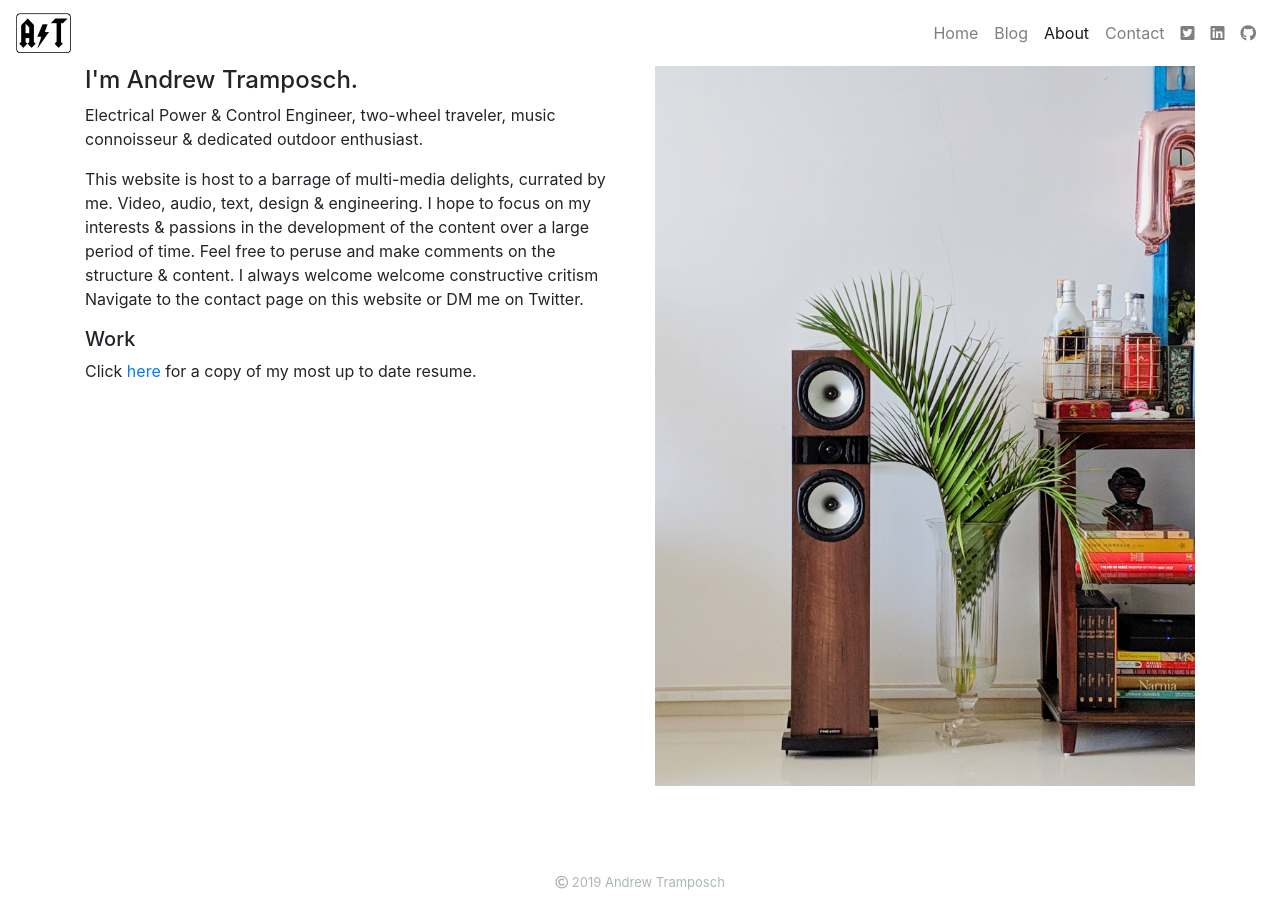
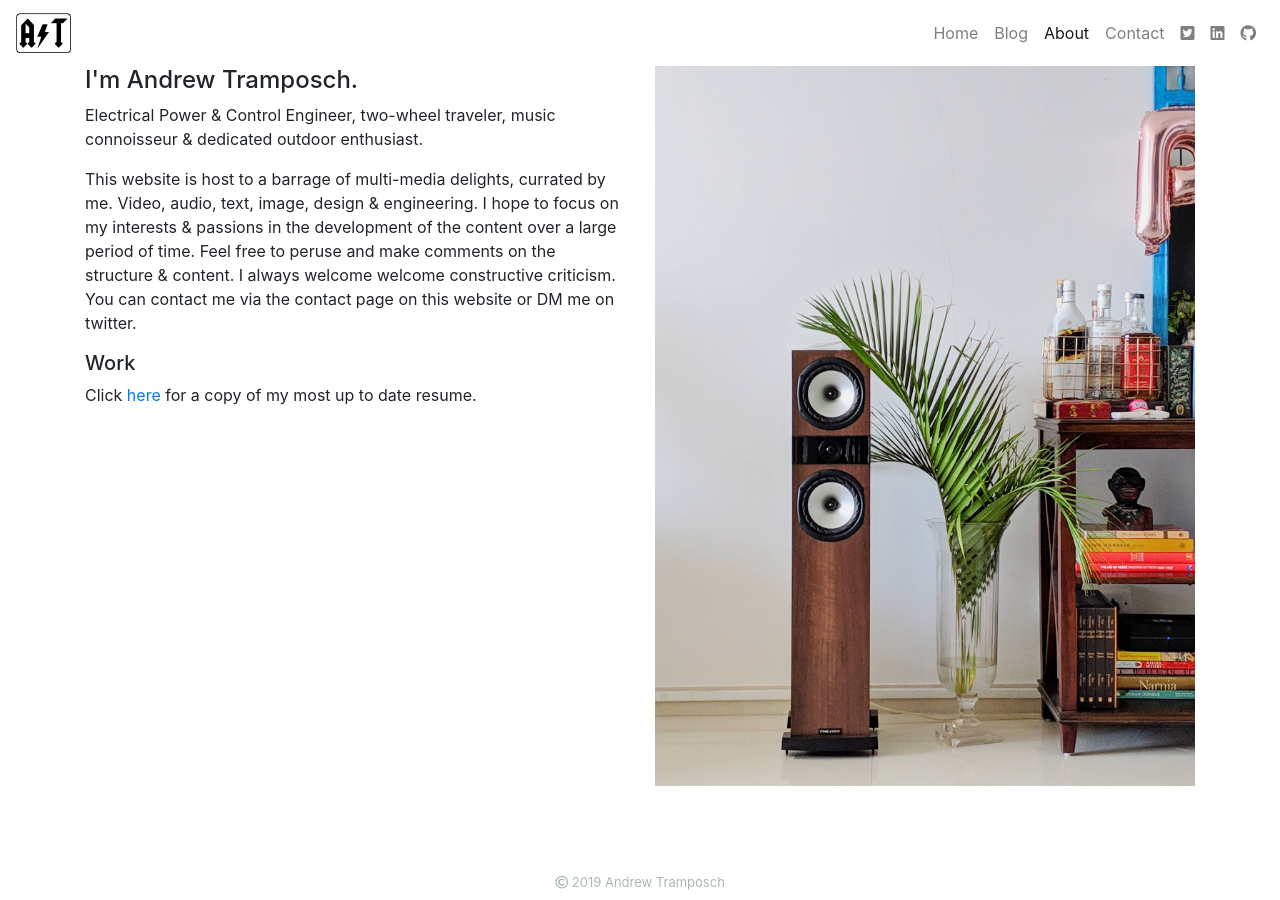
Before and after one commit to atramposch/website, a Jekyll site: the page built from about/index.html, in a window 1280 px wide. Built offline with Jekyll 4.4.1, drawn with Linux system fonts in a browser that asks for light colours; a script that is not in the unit is left out.

Commit message:
updates to the content in the about page

```diff
--- a/about/index.html
+++ b/about/index.html
@@ -11,11 +11,11 @@ nav: About
 		</p>
 
 		<p>
-			This website is host to a barrage of multi-media delights, currated by me. Video, audio, text, design &
+			This website is host to a barrage of multi-media delights, currated by me. Video, audio, text, image, design &
 			engineering. I hope to focus on my interests
 			& passions in the development of the content over a large period of time. Feel free to peruse and make
 			comments on the structure & content. I always welcome
-			welcome constructive critism Navigate to the contact page on this website or DM me on Twitter.
+			welcome constructive criticism. You can contact me via the contact page on this website or DM me on twitter.
 		</p>
 
 		<h5>Work</h5>
```
